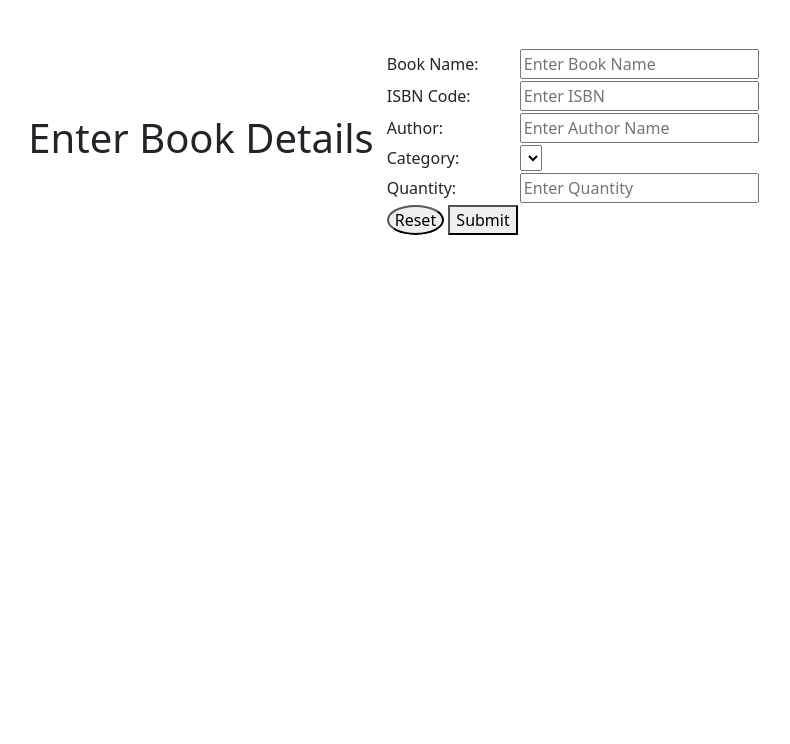
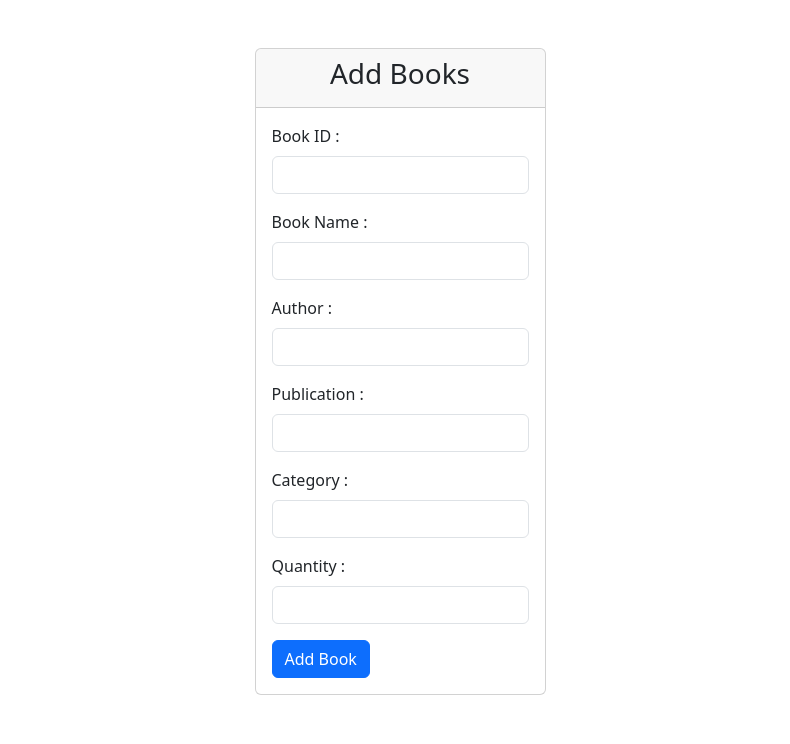
Before and after one commit to Lekhan11/Library_Manager, a Django app: page /add_book/ in a window 1280 px wide. Shown: the part 56-800 px from the top of the page, without its empty margins (240-1030 px from the left). Run offline with Django 5.2, Linux system fonts and the light colour scheme; lists and menus that the app fills with data are empty; some libraries are stand-ins or nearby versions.

Commit message:
addbooks and issue books done

```diff
--- a/Library/templates/addbooks.html
+++ b/Library/templates/addbooks.html
@@ -2,49 +2,55 @@
 {% block title %}View Users{% endblock %}
 {% block content %}
 
-    <center>
-          <h1 class='text-center'>Enter Book Details</h1>
-    </center>
-         <form action="/addbooks" method="POST">
+<div class="card">
+    <div class="card-header">
+        <h3 class="text-center">Add Books</h3>
+    </div>
+    <div class="card-body">
+        <form method="POST" action="">
             {% csrf_token %}
-              <div class="container">
-                <center>
-                <table>
-                    <tr>
-                        <td>Book Name:</td>
-                        <td><input type="text" name="book_name" placeholder="Enter Book Name"></td>
-                    </tr>
-                    <tr>
-                        <td>ISBN Code:</td>
-                        <td>
-                            <input type="text" name="isbn" placeholder="Enter ISBN">
-                        </td>
-                    </tr>
-                    <tr>
-                        <td>Author:</td>
-                        <td><input type="text" name="author" placeholder="Enter Author Name"></td>
-                    </tr>
-                    <tr>
-                        <td>Category:</td>
-                        <td>
-                            <select name="category">
-                                {% for category in categories %}
-                                <option>{{ category }}</option>
-                                {% endfor %}
-                            </select>
-                        </td>
-                    </tr>
-                    <tr>
-                        <td>Quantity:</td>
-                        <td><input type="text" name="quantity" placeholder="Enter Quantity"></td>
-                    </tr>
-                    <tr>
-                        <td><button style="border-radius: 50%;">Reset</button>
-                        <button>Submit</button></td>
-                    </tr>
-                </table>
-                </center>
-              </div>
+            {% if messages %}
+            <div class="alert alert-info alert-dismissible fade show" role="alert">
+                {% for message in messages %}
+                <p>{{ message }}</p>
+                {% endfor %}
+                <button type="button" class="btn-close" data-bs-dismiss="alert" aria-label="Close"></button>
+            </div>
+            {% endif %}
 
-            </form>
+            <div class="mb-3">
+                <label for="book_id" class="form-label">Book ID :</label>
+                <input type="text" class="form-control" id="book_id" name="book_id">
+            </div>
+
+            <div class="mb-3">
+                <label for="book_name" class="form-label">Book Name :</label>
+                <input type="text" class="form-control" id="book_name" name="book_name">
+            </div>
+
+            <div class="mb-3">
+                <label for="author" class="form-label">Author :</label>
+                <input type="text" class="form-control" id="author" name="author">
+            </div>
+
+            <div class="mb-3">
+                <label for="publication" class="form-label">Publication :</label>
+                <input type="text" class="form-control" id="publication" name="publication">
+            </div>
+
+            <div class="mb-3">
+                <label for="category" class="form-label">Category :</label>
+                <input type="text" class="form-control" id="category" name="category">
+            </div>
+
+            <div class="mb-3">
+                <label for="quantity" class="form-label">Quantity :</label>
+                <input type="text" class="form-control" id="quantity" name="quantity">
+            </div>
+
+            <button type="submit" class="btn btn-primary">Add Book</button>
+        </form>
+    </div>
+</div>
+
 {% endblock %}
```
Also changed, not shown: Library/templates/issue_books.html (+42 -65 lines), db.sqlite3.
